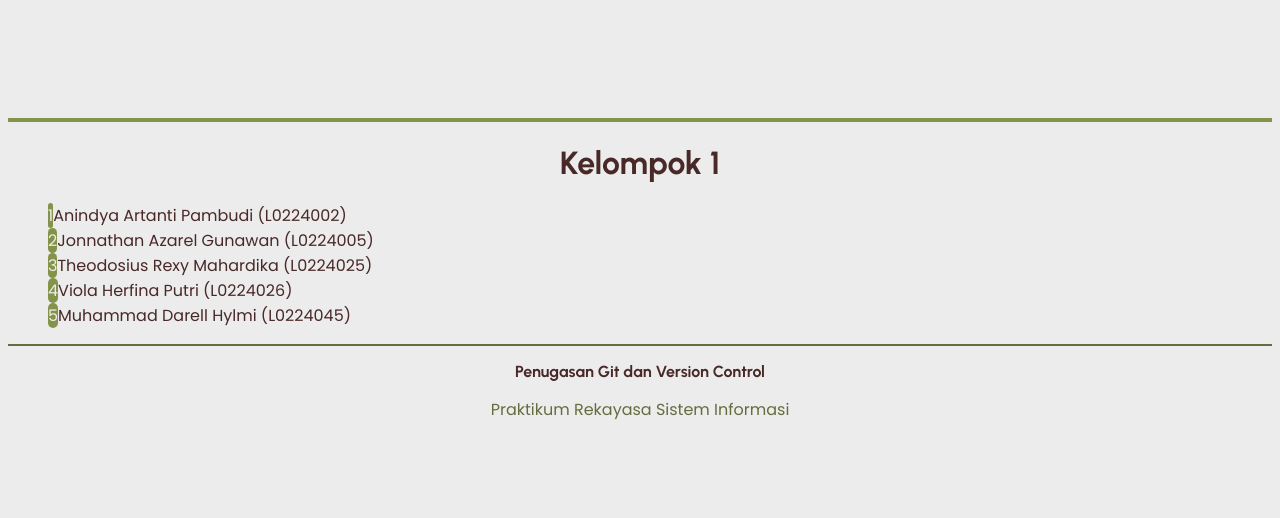
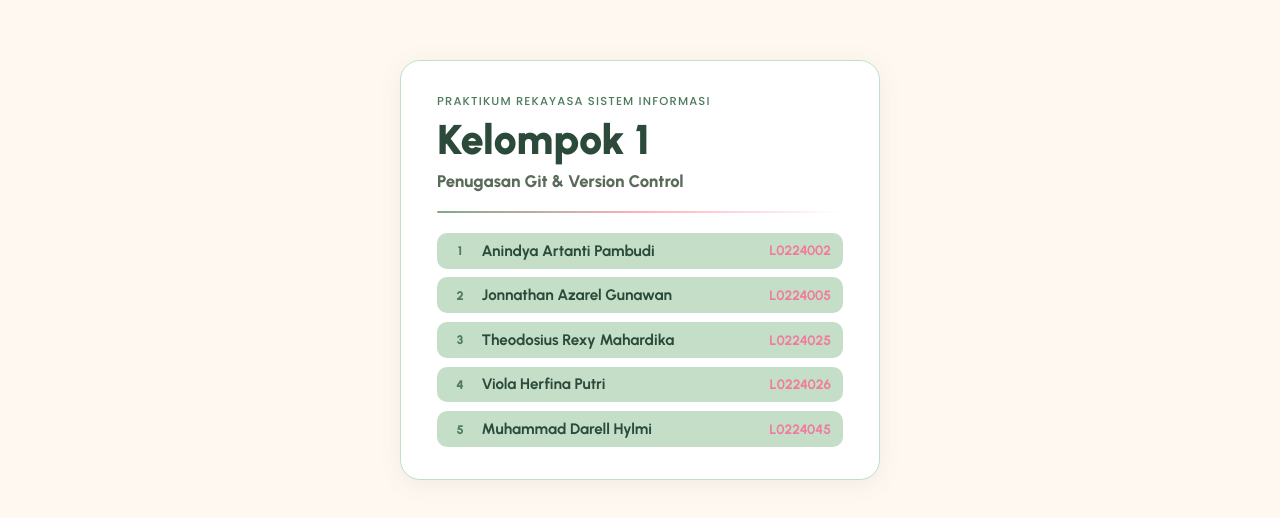
Before and after one commit to violaherfinap/RSI, a Next.js app in the folder frontend/: page / in a window 1280 px wide. Shown: the part 130-648 px from the top of the page. Built offline with nearby package versions, Linux system fonts and the light colour scheme.

Commit message:
feat(frontend): change homepage layout and styling

```diff
--- a/frontend/app/globals.css
+++ b/frontend/app/globals.css
@@ -1,27 +1,109 @@
-@tailwind base;
-@tailwind components;
-@tailwind utilities;
+@import url('https://fonts.googleapis.com/css2?family=Urbanist:wght@500;600;700;800;900&family=Poppins:wght@400;500&display=swap');
 
 :root {
-  --color-soft-gray: #ececec;
-  --color-olive: #84934a;
-  --color-dark-olive: #656d3f;
-  --color-brown: #492828;
+  --green-deep:   #2b4a3a;
+  --green-base:   #4f7a5e;
+  --green-light:  #7fa88a;
+  --green-pale:   #c4dec8;
+  --pink-vivid:   #f27a9a;
+  --pink-mid:     #ffb0be;
+  --pink-pale:    #ffdbe3;
+  --cream:        #fff8f0;
+  --ink-muted:    #5a6b5a;
+
+  --font-display: 'Urbanist', sans-serif;
+  --font-body:    'Poppins', sans-serif;
 }
 
-@layer base {
-  body {
-    @apply bg-[#ececec] text-[#492828];
-  }
-  h1, h2, h3 {
-    font-family: var(--font-urbanist);
-  }
+*, *::before, *::after { box-sizing: border-box; margin: 0; padding: 0; }
+
+html, body {
+  height: 100%;
+  overflow: hidden;
+  font-family: var(--font-body);
+  background: var(--cream);
+  color: var(--green-deep);
+  -webkit-font-smoothing: antialiased;
 }
 
-.font-poppins {
-  font-family: var(--font-poppins);
+h1, h2, h3, h4, h5 {
+  font-family: var(--font-display);
+  line-height: 1.2;
 }
 
-.font-urbanist {
-  font-family: var(--font-urbanist);
+h1 { font-size: 2.6rem;  font-weight: 1000; }
+h3 { font-size: 1.05rem; font-weight: 800; color: var(--ink-muted); }
+h4 { font-size: 0.95rem; font-weight: 700; }
+h5 { font-size: 0.85rem; font-weight: 700; }
+
+.container {
+  height: 100vh;
+  display: flex;
+  align-items: center;
+  justify-content: center;
+  padding: 1.5rem;
 }
+
+.card {
+  background: #fff;
+  border: 1.5px solid var(--green-pale);
+  border-radius: 20px;
+  padding: 2rem 2.25rem;
+  width: 100%;
+  max-width: 480px;
+  box-shadow: 0 4px 24px rgba(45, 106, 79, 0.08);
+  display: flex;
+  flex-direction: column;
+  gap: 1.25rem;
+}
+
+.header { display: flex; flex-direction: column; gap: 0.3rem; }
+
+.label {
+  font-family: var(--font-body);
+  font-size: 0.72rem;
+  font-weight: 500;
+  text-transform: uppercase;
+  letter-spacing: 0.1em;
+  color: var(--green-base);
+}
+
+.title { color: var(--green-deep); }
+
+.title span { color: var(--pink-vivid); }
+
+.subtitle { margin-top: 0.1rem; }
+
+.divider {
+  height: 1.5px;
+  background: linear-gradient(90deg, var(--green-light), var(--pink-mid), transparent);
+  border-radius: 999px;
+}
+
+.list {
+  list-style: none;
+  display: flex;
+  flex-direction: column;
+  gap: 0.55rem;
+}
+
+.item {
+  display: grid;
+  grid-template-columns: 22px 1fr auto;
+  align-items: center;
+  gap: 0.65rem;
+  padding: 0.55rem 0.75rem;
+  border-radius: 10px;
+  background: var(--green-pale);
+}
+
+.number {
+  font-family: var(--font-display);
+  font-size: 0.78rem;
+  font-weight: 800;
+  color: var(--green-base);
+  text-align: center;
+}
+
+.name  { color: var(--green-deep); }
+.nim   { color: var(--pink-vivid); }
--- a/frontend/app/layout.tsx
+++ b/frontend/app/layout.tsx
@@ -1,22 +1,10 @@
-import type { Metadata } from 'next';
-import { Poppins, Urbanist } from 'next/font/google';
-import './globals.css';
-
-const poppins = Poppins({
-  subsets: ['latin'],
-  weight: ['400', '500', '600'],
-  variable: '--font-poppins',
-});
-
-const urbanist = Urbanist({
-  subsets: ['latin'],
-  weight: ['700', '800'],
-  variable: '--font-urbanist',
-});
+import type { Metadata } from "next";
+import "./globals.css";
 
 export const metadata: Metadata = {
-  title: 'Kelompok 1',
-  description: 'Praktikum Rekayasa Sistem Informasi',
+  title: "Kelompok 1 — Praktikum RSI",
+  description:
+    "Penugasan Git dan Version Control · Praktikum Rekayasa Sistem Informasi",
 };
 
 export default function RootLayout({
@@ -25,8 +13,8 @@ export default function RootLayout({
   children: React.ReactNode;
 }) {
   return (
-    <html lang="en" className={`${poppins.variable} ${urbanist.variable}`}>
-      <body className="font-poppins">{children}</body>
+    <html lang="id">
+      <body>{children}</body>
     </html>
   );
 }
--- a/frontend/app/page.tsx
+++ b/frontend/app/page.tsx
@@ -1,37 +1,32 @@
-export default function Home() {
+export default function HomePage() {
+  const members = [
+    { nim: "L0224002", name: "Anindya Artanti Pambudi" },
+    { nim: "L0224005", name: "Jonnathan Azarel Gunawan" },
+    { nim: "L0224025", name: "Theodosius Rexy Mahardika" },
+    { nim: "L0224026", name: "Viola Herfina Putri" },
+    { nim: "L0224045", name: "Muhammad Darell Hylmi" },
+  ];
+
   return (
-    <main className="min-h-screen flex items-center justify-center p-4">
-      <div className="max-w-2xl w-full bg-white rounded-2xl shadow-xl p-8 border-t-4 border-[#84934a]" style={{ backgroundColor: '#ececec' }}>
-        <h1 className="text-4xl font-urbanist font-extrabold text-center mb-12" style={{ color: '#492828' }}>
-          Kelompok 1
-        </h1>
+    <main className="container">
+      <div className="card">
+        <div className="header">
+          <p className="label">Praktikum Rekayasa Sistem Informasi</p>
+          <h1 className="title">Kelompok 1</h1>
+          <h3 className="subtitle">Penugasan Git &amp; Version Control</h3>
+        </div>
 
-        <ul className="space-y-3 mb-8">
-          {[
-            'Anindya Artanti Pambudi (L0224002)',
-            'Jonnathan Azarel Gunawan (L0224005)',
-            'Theodosius Rexy Mahardika (L0224025)',
-            'Viola Herfina Putri (L0224026)',
-            'Muhammad Darell Hylmi (L0224045)'
-          ].map((anggota, index) => (
-            <li key={index} className="flex items-start gap-3">
-              <span className="inline-flex items-center justify-center w-7 h-7 rounded-full text-sm font-bold shrink-0"
-                    style={{ backgroundColor: '#84934a', color: '#ececec' }}>
-                {index + 1}
-              </span>
-              <span className="font-poppins font-semibold" style={{ color: '#492828' }}>{anggota}</span>
+        <div className="divider" />
+
+        <ul className="list">
+          {members.map((m, i) => (
+            <li key={m.nim} className="item">
+              <span className="number">{i + 1}</span>
+              <h4 className="name">{m.name}</h4>
+              <h5 className="nim">{m.nim}</h5>
             </li>
           ))}
         </ul>
-
-        <div className="border-t-2 pt-6 text-center" style={{ borderColor: '#656d3f' }}>
-          <p className="text-xl font-urbanist font-bold mb-1" style={{ color: '#492828' }}>
-            Penugasan Git dan Version Control
-          </p>
-          <p className="font-poppins" style={{ color: '#656d3f' }}>
-            Praktikum Rekayasa Sistem Informasi
-          </p>
-        </div>
       </div>
     </main>
   );
```
